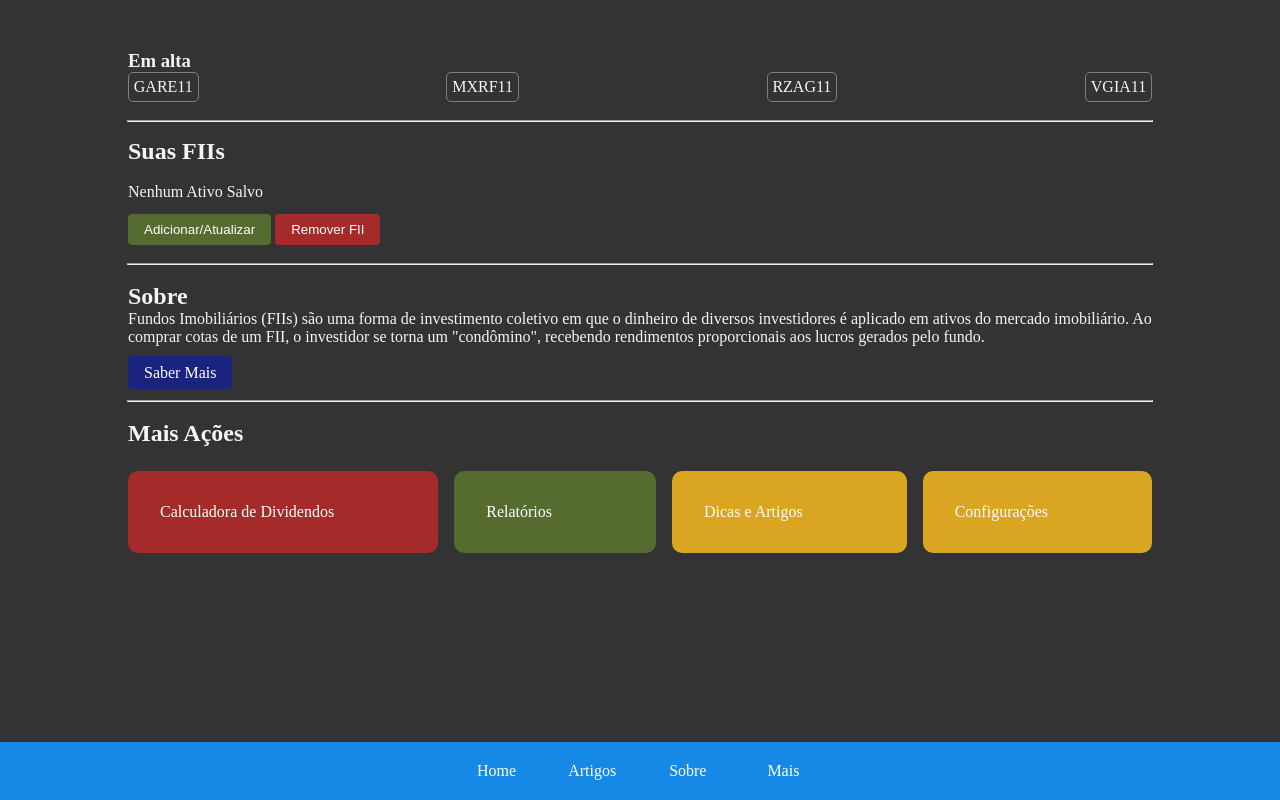
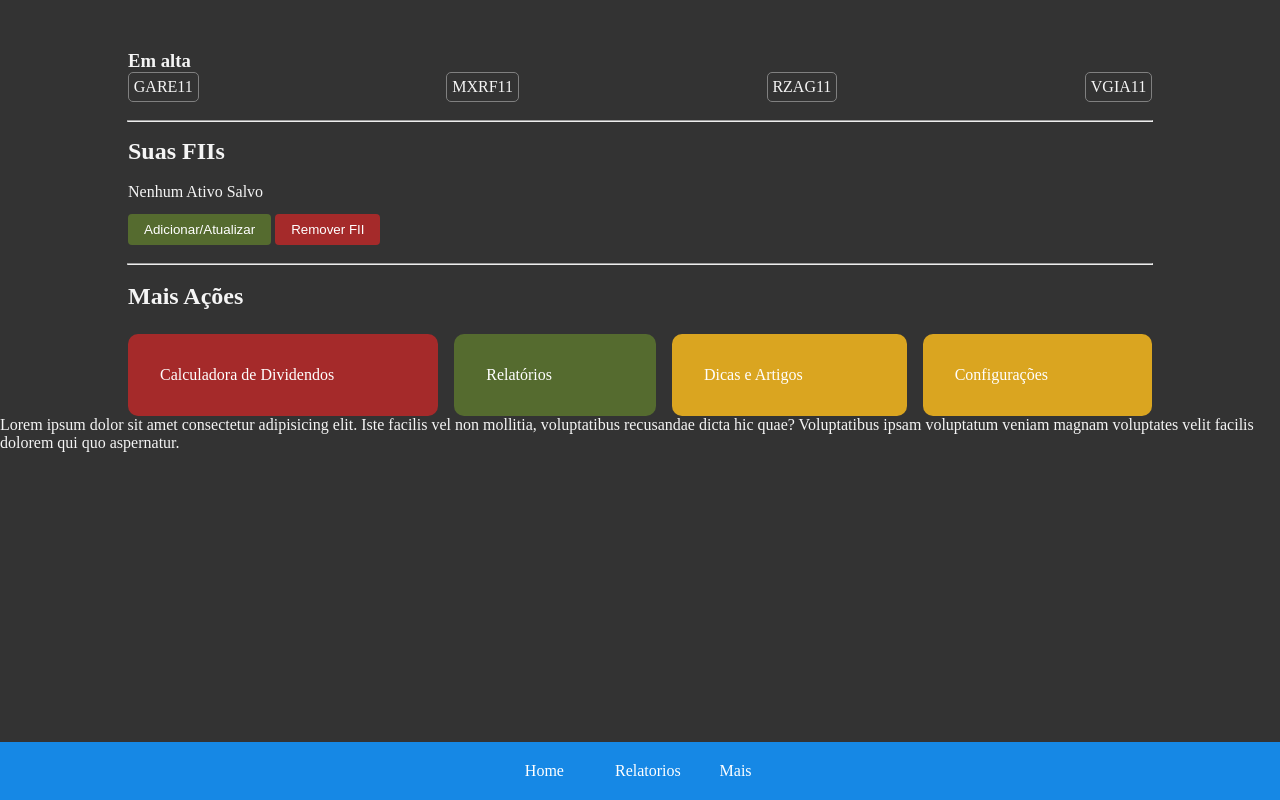
Before and after one commit to vitor-gblop/Dividends-Calculator, a plain HTML site: page index.html in a window 1280 px wide. Drawn offline with Linux system fonts and the light colour scheme; sample sign-in values are in the browser's storage; a script that the page names is missing.

Commit message:
[feat] algumas correções navegação e visuais

```diff
--- a/index.html
+++ b/index.html
@@ -9,7 +9,6 @@
     <link rel="stylesheet" href="./src/styles/main.css" />
   </head>
   <body id="home" class="height-100vh">
-
     <br />
     <section
       id="interest-investiments"
@@ -132,14 +131,15 @@
     <hr class="width-80p margin-auto" />
     <br />
 
-	<section id="about" class="width-80p margin-auto">
+    <!-- <section id="about" class="width-80p margin-auto">
 	  <h2>Sobre</h2>
 
 	  <div id="about-container" class="">
 		<p>
 		  Fundos Imobiliários (FIIs) são uma forma de investimento coletivo em
 		  que o dinheiro de diversos investidores é aplicado em ativos do
-		  mercado imobiliário. Ao comprar cotas de um FII, o investidor se torna
+		  mercado imobiliário. <br>
+          Ao comprar cotas de um FII, o investidor se torna
 		  um "condômino", recebendo rendimentos proporcionais aos lucros gerados
 		  pelo fundo.
 		</p>
@@ -153,7 +153,7 @@
 
 	<br />
 	<hr class="width-80p margin-auto" />
-	<br />
+	<br /> -->
 
     <section id="more-actions" class="width-80p margin-auto">
       <h2 class="margin-bottom-1">Mais Ações</h2>
@@ -188,12 +188,18 @@
       </div>
     </section>
 
+    <span class="spacing">
+      Lorem ipsum dolor sit amet consectetur adipisicing elit. Iste facilis vel
+      non mollitia, voluptatibus recusandae dicta hic quae? Voluptatibus ipsam
+      voluptatum veniam magnam voluptates velit facilis dolorem qui quo
+      aspernatur.
+    </span>
+
     <header
       class="flex-center-items margin-auto child-links-text-decoration-none child-color-white"
     >
       <a href="#home">Home</a>
-	  <a href="#news">Artigos</a>
-	  <a href="#about">Sobre</a>
+      <a href="src/views/reports/index.html">Relatorios</a>
       <a href="#more-actions">Mais</a>
     </header>
 
```
Lines whose indentation alone changed are shown as unchanged.
